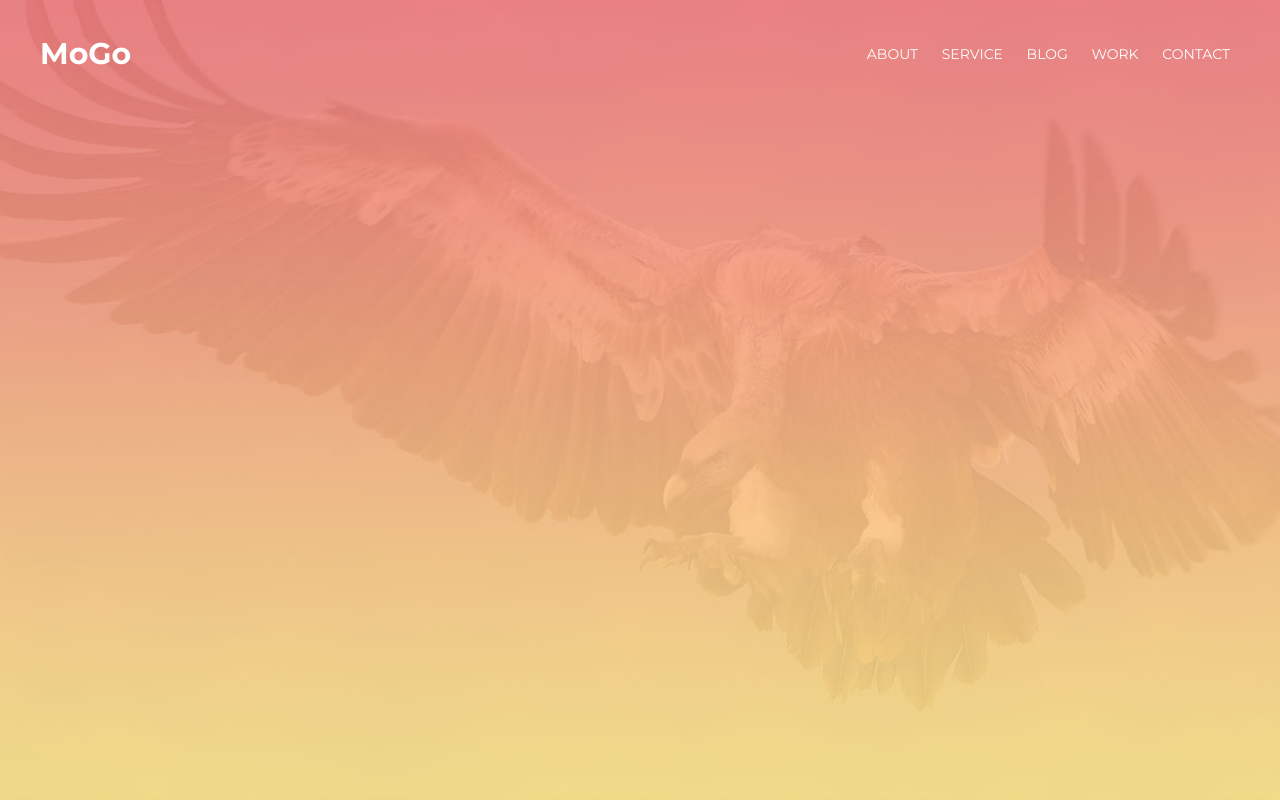
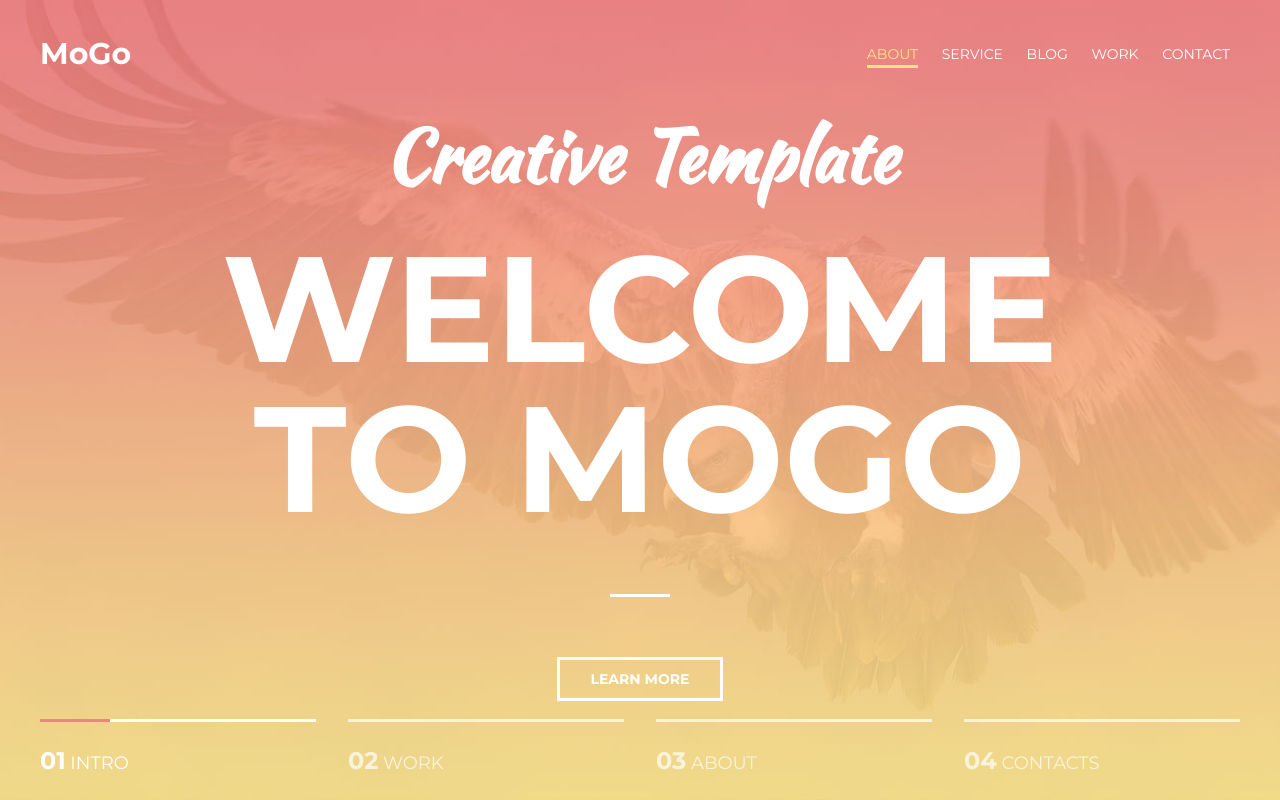
Before and after one commit to EugenPriymak/tng03, a plain HTML site: page index.html in a window 1280 px wide. Drawn offline with Linux system fonts and the light colour scheme.

Commit message:
finish 'intro' block

```diff
--- a/index.html
+++ b/index.html
@@ -16,7 +16,7 @@
             <div class="header__inner">
                 <div class="header__logo">MoGo</div>
                 <nav class="nav">
-                    <a href="#" class="nav__link">about</a>
+                    <a href="#" class="nav__link active">about</a>
                     <a href="#" class="nav__link">service</a>
                     <a href="#" class="nav__link">blog</a>
                     <a href="#" class="nav__link">work</a>
@@ -28,8 +28,40 @@
     </header>
     <div class="intro">
         <div  class="container">
+            <div class="intro__inner">
+                <h2 class="intro__suptitle">Creative Template</h2>
+                <h1 class="intro__title">Welcome to MoGo</h1>
+
+                <a href="#" class="btn">Learn More</a>
+
+            </div> <!--Intro inner-->
 
         </div> <!--Container-->
+        <div class="slider">
+            <div class="container">
+                <div class="slider__inner">
+                    <div class="slider__item active">
+                        <span class="slider__num">01</span>
+                    Intro
+                    </div>
+                    <div class="slider__item">
+                        <span class="slider__num">02</span>
+                        Work
+                    </div>
+                    <div class="slider__item">
+                        <span class="slider__num">03</span>
+                        About
+                    </div>
+                    <div class="slider__item">
+                        <span class="slider__num">04</span>
+                        Contacts
+                    </div>
+
+                </div>
+            </div> <!--Container-->
+
+        </div><!--slider-->
+
 
     </div> <!--Intro-->
 
--- a/style.css
+++ b/style.css
@@ -87,16 +87,134 @@ h1, h2, h3, h4, h5, h6 {
     color: #fce38a;
 }
 
-.nav__link:hover.nav__link:after {
+.nav__link:hover.nav__link:after,
+.nav__link.active:after {
     opacity: 1;
+}
+
+.nav__link.active {
+    color: #fce38a;
 
 }
 
 /* Intro */
 
 .intro {
+    display: flex;
+    flex-direction: column;
+    justify-content: center;
     width: 100%;
     height: 100vh;
     background: url(images/intro.jpg) no-repeat center;
     background-size: cover;
 }
+
+.intro__inner {
+
+    width: 100%;
+    max-width: 880px;
+    margin: 0 auto;
+
+    text-align: center;
+}
+
+.intro__title {
+    font-size: 150px;
+    font-weight: 700;
+    text-transform: uppercase;
+    line-height: 1;
+    color: #fff;
+}
+
+.intro__title:after {
+
+    content: "";
+    display: block;
+    width: 60px;
+    height: 3px;
+    margin: 60px auto;
+    background-color: #fff;
+
+
+}
+
+.intro__suptitle {
+    margin-bottom: 20px;
+    color: #fff;
+    font-size: 72px;
+    font-family: 'Kaushan Script', cursive;
+}
+
+/* Button */
+
+.btn {
+    display: inline-block;
+    vertical-align: top;
+    padding: 8px 30px;
+
+    border: 3px solid #fff;
+
+    font-size: 14px;
+    font-weight: 700;
+    color: #fff;
+    text-transform: uppercase;
+    text-decoration: none;
+    transition: background .1s linear,
+    color .1s linear;
+}
+
+.btn:hover {
+    background-color: #fff;
+    color: #000;
+}
+
+/* Slider */
+
+.slider {
+    width: 100%;
+    position: absolute;
+
+
+    bottom: 0;
+    left: 0;
+    z-index: 1;
+}
+
+.slider__inner {
+    display: flex;
+    justify-content: space-between;
+}
+
+.slider__item {
+    padding: 20px 0;
+     width: 23%;
+     position: relative;
+
+     opacity: .7;
+    border-top: 3px solid #fff;
+    font-size: 18px;
+    color: #fff;
+    text-transform: uppercase;
+}
+
+.slider__item.active {
+    opacity: 1;
+}
+
+.slider__item.active:before {
+    content: "";
+    display: block;
+    width: 70px;
+    height: 3px;
+    background-color: #f38181;
+    position: absolute;
+    top: -3px;
+     left: 0;
+     z-index: 1;
+
+}
+
+.slider__num {
+    font-size: 24px;
+    font-weight: 700;
+}
```
